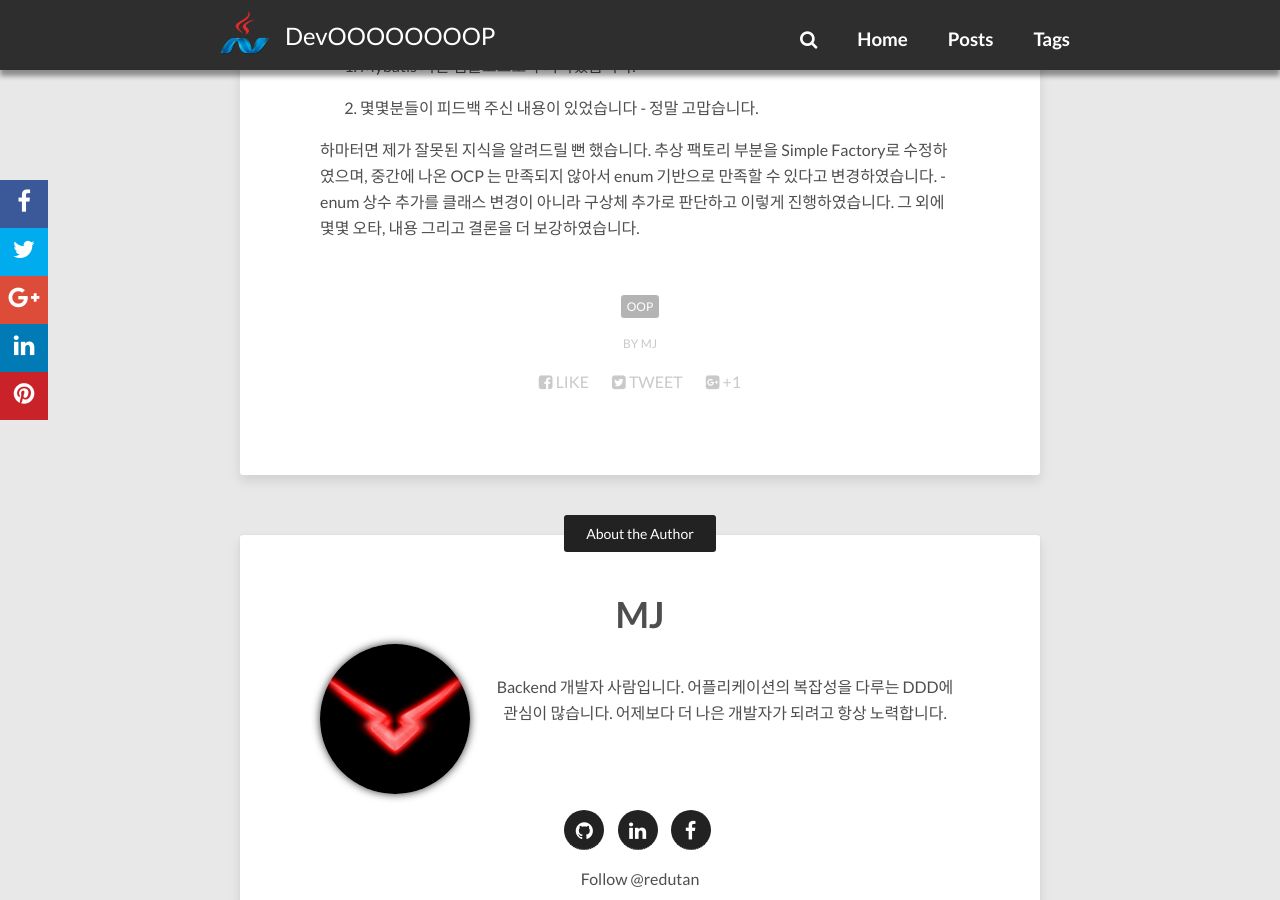
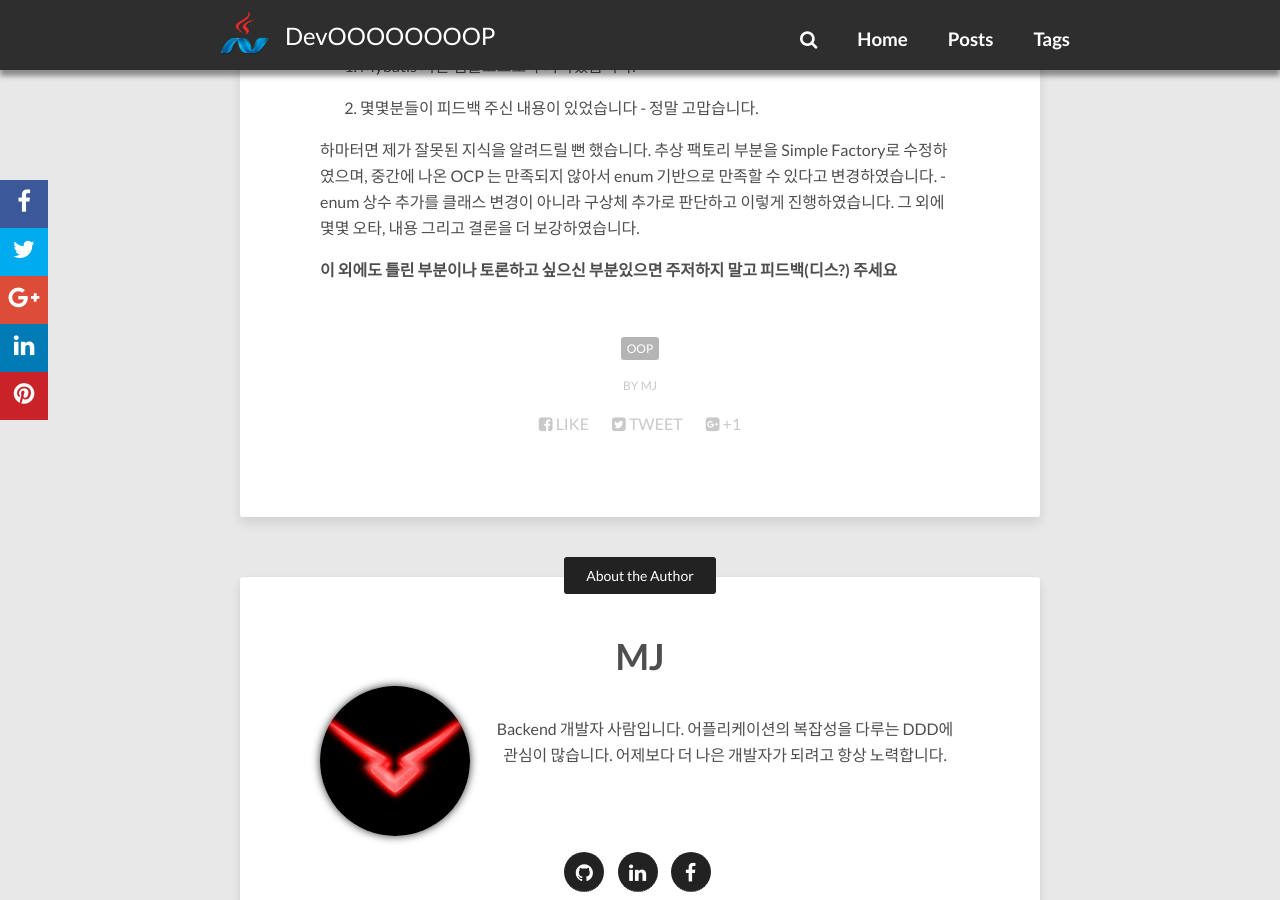
Before and after one commit to redutan/redutan.github.io, a Jekyll site: the page built from _posts/2016/2016-03-31-anti-oop-if.markdown, in a window 1280 px wide and 900 px high, scrolled down 15676 px. Built offline with Jekyll 4.4.1, drawn with Linux system fonts in a browser that asks for light colours; nearby versions of some CDN libraries; comment, search, counter and statistics services are not loaded.

Commit message:
포스팅 수정

```diff
--- a/_posts/2016/2016-03-31-anti-oop-if.markdown
+++ b/_posts/2016/2016-03-31-anti-oop-if.markdown
@@ -704,3 +704,5 @@ public class DiscounterDto implements Discountable {
 중간에 나온 OCP 는 만족되지 않아서 enum 기반으로 만족할 수 있다고 변경하였습니다. - enum 상수 추가를
 클래스 변경이 아니라 구상체 추가로 판단하고 이렇게 진행하였습니다.
 그 외에 몇몇 오타, 내용 그리고 결론을 더 보강하였습니다.
+
+**이 외에도 틀린 부분이나 토론하고 싶으신 부분있으면 주저하지 말고 피드백(디스?) 주세요**
```
